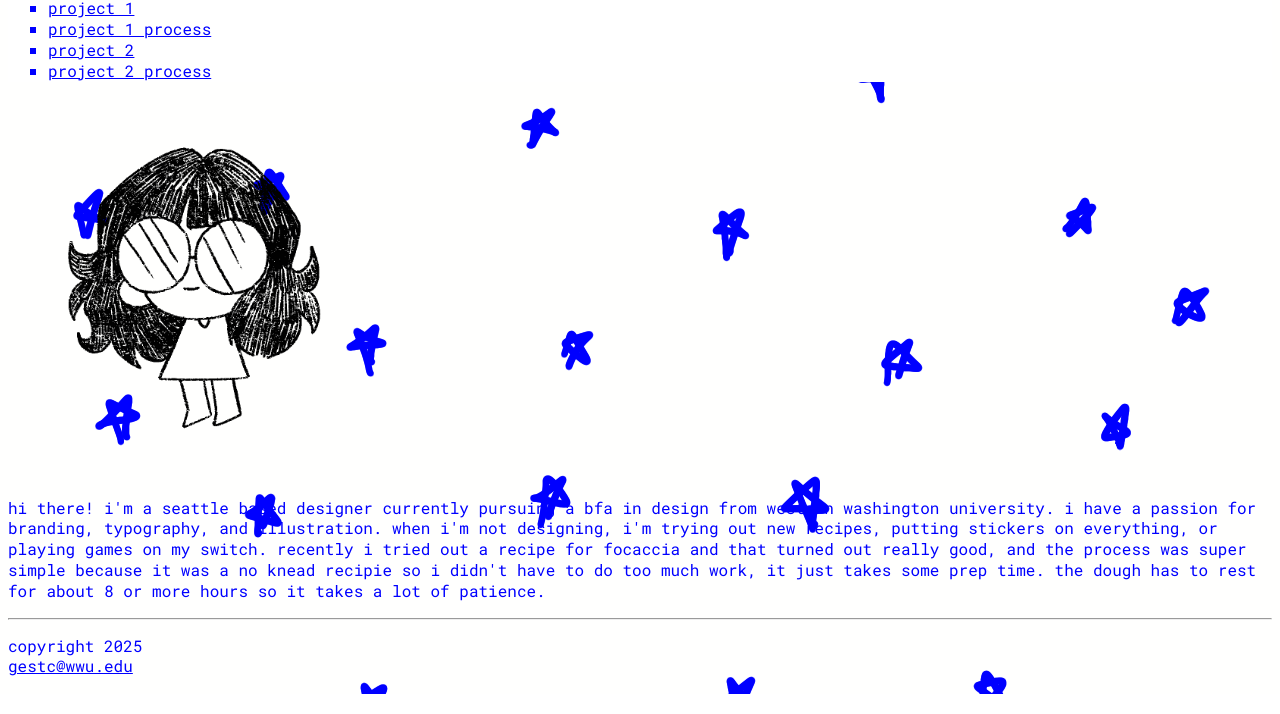
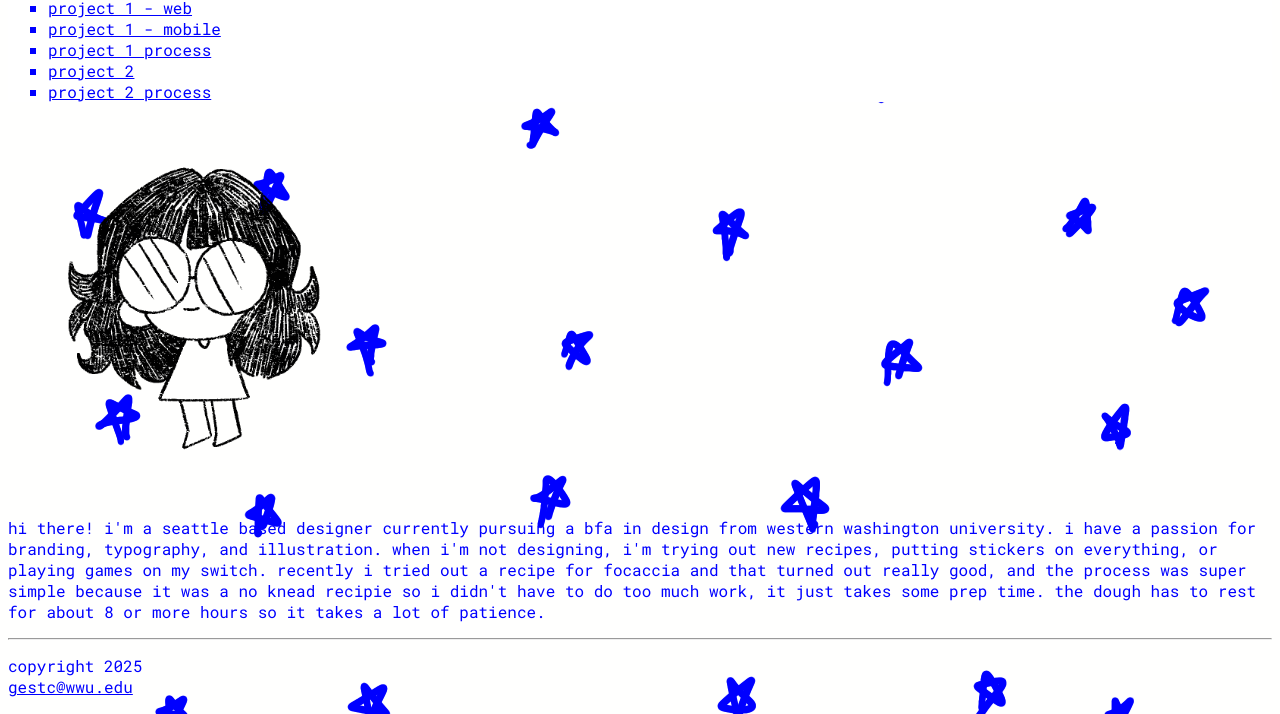
Before and after one commit to courtneygest/courtneygest.github.io, a plain HTML site: page index.html in a window 1280 px wide. Shown: the part 106-820 px from the top of the page. Drawn offline with Linux system fonts and the light colour scheme.

Commit message:
Added Project 1 links

```diff
--- a/index.html
+++ b/index.html
@@ -20,8 +20,9 @@
 
             <nav>
                 <ul id="mainNav">
-                    <li><a href="#">Project 1</a></li>
-                    <li><a href="#">Project 1 Process</a></li>
+                    <li><a href="https://www.figma.com/proto/GdNPv51Jz2lqUUC02PL5sY/Camlann-Medieval-Village-Website-Redesign?page-id=1%3A6&node-id=92-594&p=f&viewport=-310%2C154%2C0.11&t=Xwdw0MpcpWTrqY91-1&scaling=scale-down&content-scaling=fixed">Project 1 - Web</a></li>
+                    <li><a href="https://www.figma.com/proto/GdNPv51Jz2lqUUC02PL5sY/Camlann-Medieval-Village-Website-Redesign?page-id=1%3A7&node-id=68-16&p=f&viewport=-6%2C292%2C0.13&t=XWesxyUTwbnoTVGA-1&scaling=scale-down&content-scaling=fixed">Project 1 - Mobile</a></li>
+                    <li><a href="https://www.figma.com/deck/Y9ZvZhc0tnRV7PrAR6HbCm/Camlann-Medieval-Village-Case-Study?node-id=14-72&t=JmR6rL7Eo85c6pte-1">Project 1 Process</a></li>
                     <li><a href="#">Project 2</a></li>
                     <li><a href="#">Project 2 Process</a></li>
                 </ul>
```
